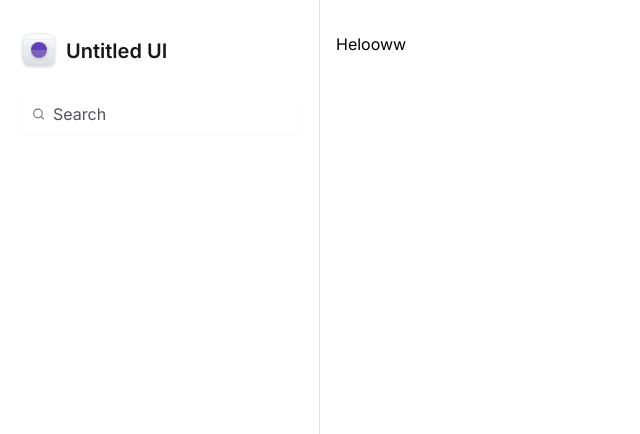
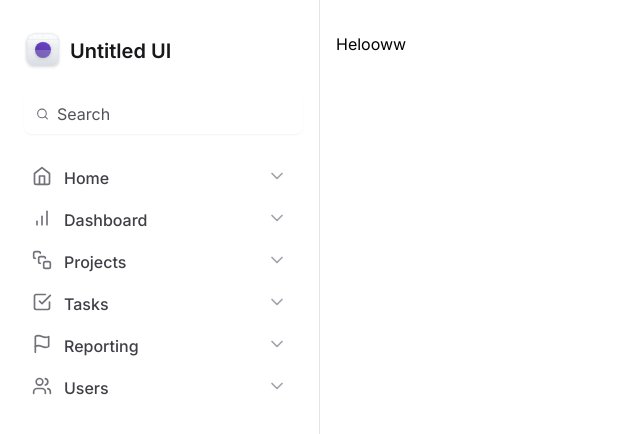
Before and after one commit to DaviF91/tailwind-next, a Next.js app: page / in a window 1280 px wide. Shown: the top 434 px of the page, without its empty margins (0-640 px from the left). Built offline with nearby package versions, Linux system fonts and the light colour scheme.

Commit message:
Navegação Sidebar

```diff
--- a/src/app/components/Sidebar/Logo.tsx
+++ b/src/app/components/Sidebar/Logo.tsx
@@ -1,6 +1,6 @@
 export function Logo() {
   return (
-    <strong className="flex items-center gap-2 text-xl font-semibold text-zinc-900">
+    <strong className="flex mx-1 items-center gap-2 text-xl font-semibold text-zinc-900">
       <svg
         width={38}
         height={38}
--- /dev/null
+++ b/src/app/components/Sidebar/MainNavigation/NavItem.tsx
@@ -0,0 +1,20 @@
+import { ElementType } from "react";
+import { ChevronDown } from "lucide-react";
+
+export interface NavItemProps{
+  title: string;
+  icon: ElementType
+
+}
+
+export function NavItem({title, icon: Icon}: NavItemProps) {
+  return (
+    <a href="" className="group flex intems-center gap-3 rounded px-3 py-2 hover:bg-violet-50">
+        <Icon className="h-5 w-5 text-zinc-500" />
+        <span className="font-medium text-zinc-700 group-hover:text-violet-500">
+          {title}
+        </span>
+        <ChevronDown className="ml-auto h-5 w-5 text-zinc-400 group-hover:text-violet-300" />
+      </a>
+  )
+}
--- /dev/null
+++ b/src/app/components/Sidebar/MainNavigation/index.tsx
@@ -0,0 +1,16 @@
+import { Home, BarChart, SquareStack, CheckSquare, Flag, Users} from "lucide-react";
+import { NavItem } from "./NavItem";
+import { flattenDiagnosticMessageText } from "typescript";
+
+export function MainNavigation() {
+  return(
+    <nav className="space-y-0.5 ">
+      <NavItem title="Home" icon={Home} />
+      <NavItem title="Dashboard" icon={BarChart} />
+      <NavItem title="Projects" icon={SquareStack } />
+      <NavItem title="Tasks" icon={CheckSquare} />
+      <NavItem title="Reporting" icon={Flag} />
+      <NavItem title="Users" icon={Users} />
+    </nav>
+  )
+}
--- a/src/app/components/Sidebar/index.tsx
+++ b/src/app/components/Sidebar/index.tsx
@@ -1,17 +1,18 @@
 import { Logo } from "./Logo";
 import { Search } from "lucide-react" //biblioteca de icones  npm i lucide-react
+import { MainNavigation } from "./MainNavigation";
 
 export function Sidebar() {
   return (
     <aside className=' border-r border-zinc-200 px-5 py-8 space-y-6'>
       <Logo />
 
-      <div className="flex w-full items-center gap-2 rounded-lg border-zinc-300 px-3 py-2 shadow-sm">
+      <div className="flex mx-1 w-full items-center gap-2 rounded-lg border-zinc-300 px-3 py-2 shadow-sm">
         <Search className="h-5 w-5 text-zinc-500" />
         <input className="flex-1 border-0 bg-transparent p-0 text-zinc-900 placeholder-zinc-600" type="text" placeholder="Search" />
       </div>
 
-
+      <MainNavigation/>
     </aside>
   )
 }
```
